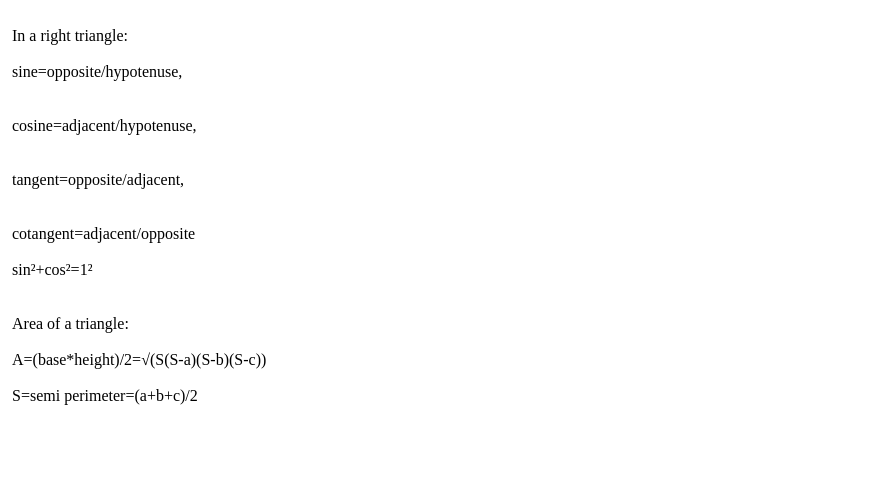
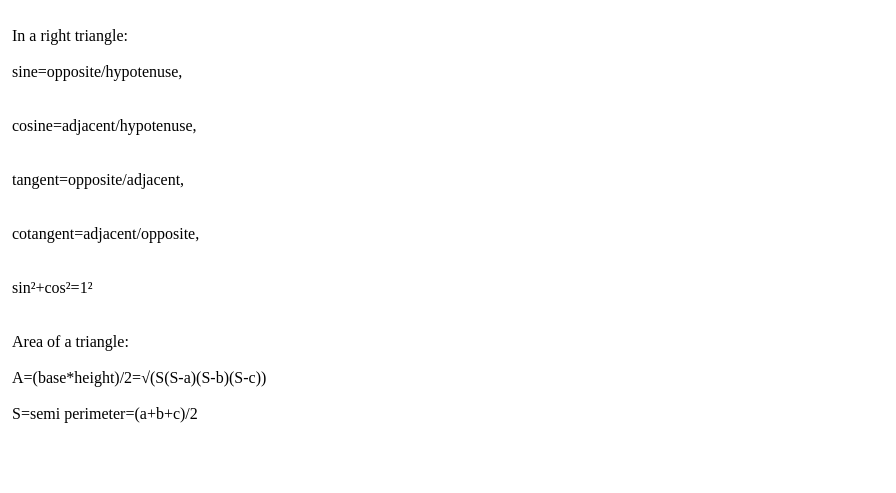
Before and after one commit to Gmac4247/Gmac4247, a website: page homeOD.html in a window 1280 px wide. Shown: the part 2332-2825 px from the top of the page, without its empty margins (0-896 px from the left). Drawn offline with Linux system fonts and the light colour scheme.

Commit message:
Update homeOD.html

```diff
--- a/homeOD.html
+++ b/homeOD.html
@@ -473,7 +473,7 @@ cosine=adjacent/hypotenuse,<br>
 tangent=opposite/adjacent,<br>
 <br>
 <br>
-cotangent=adjacent/opposite
+cotangent=adjacent/opposite,<br>
 <br>
 <br>
 sin²+cos²=1²
```
